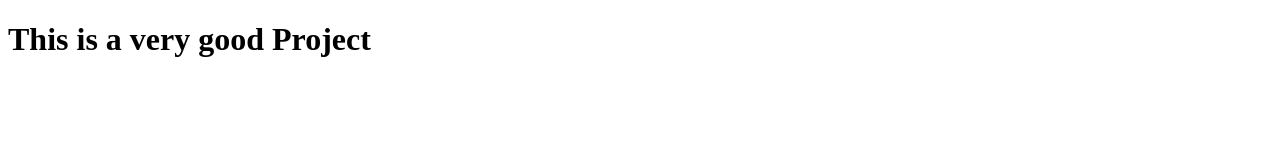
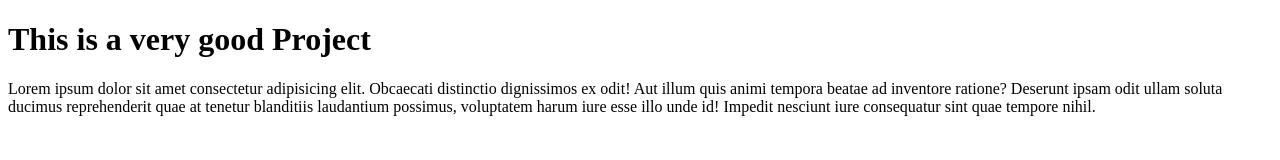
Before and after one commit to ManyamSanjayKumarReddy/learn-git, a plain HTML site: page index.html in a window 1280 px wide. Drawn offline with Linux system fonts and the light colour scheme.

Commit message:
index updated

```diff
--- a/index.html
+++ b/index.html
@@ -7,5 +7,6 @@
 </head>
 <body>
     <h1>This is a very good Project</h1>
+    <p>Lorem ipsum dolor sit amet consectetur adipisicing elit. Obcaecati distinctio dignissimos ex odit! Aut illum quis animi tempora beatae ad inventore ratione? Deserunt ipsam odit ullam soluta ducimus reprehenderit quae at tenetur blanditiis laudantium possimus, voluptatem harum iure esse illo unde id! Impedit nesciunt iure consequatur sint quae tempore nihil.</p>
 </body>
 </html>
```
